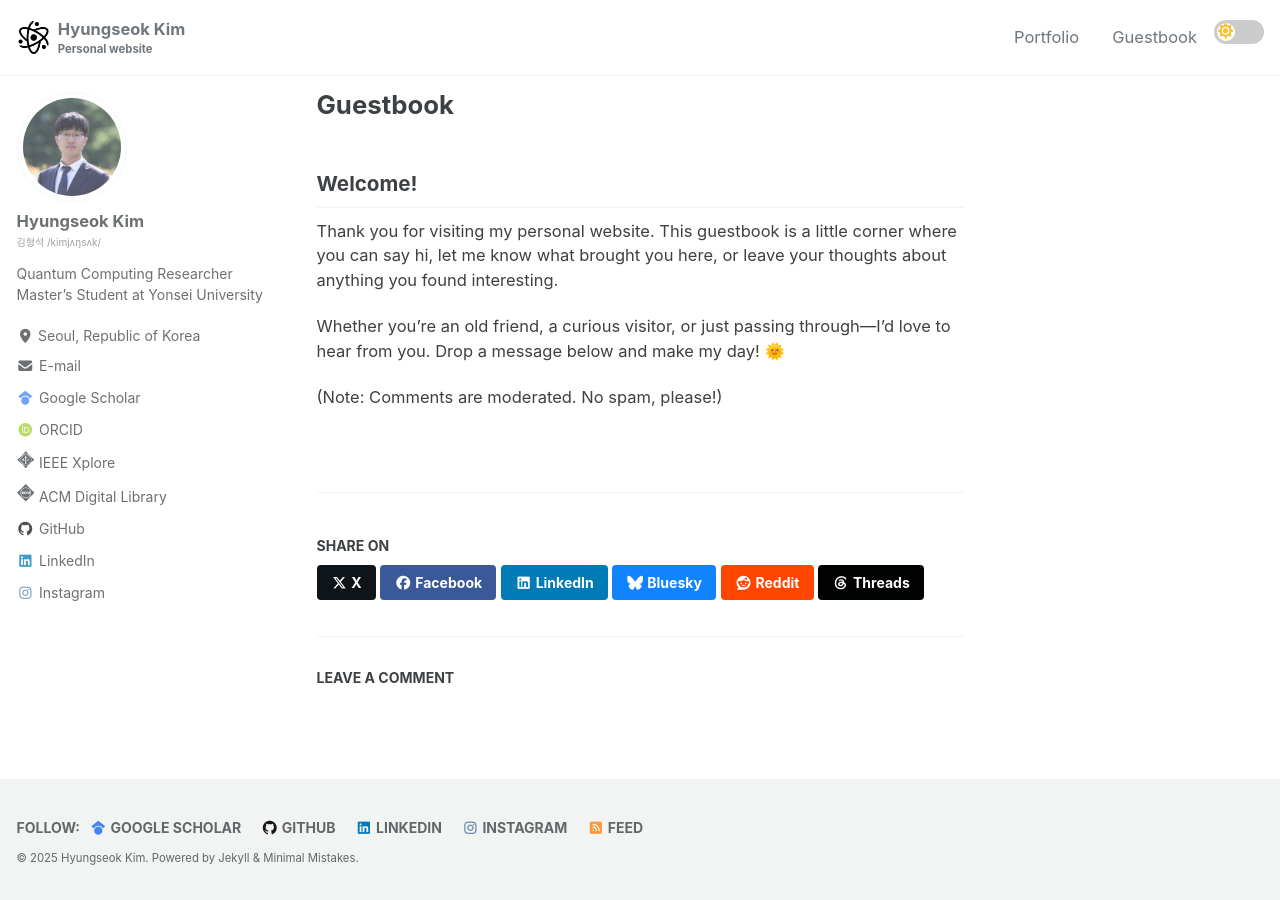
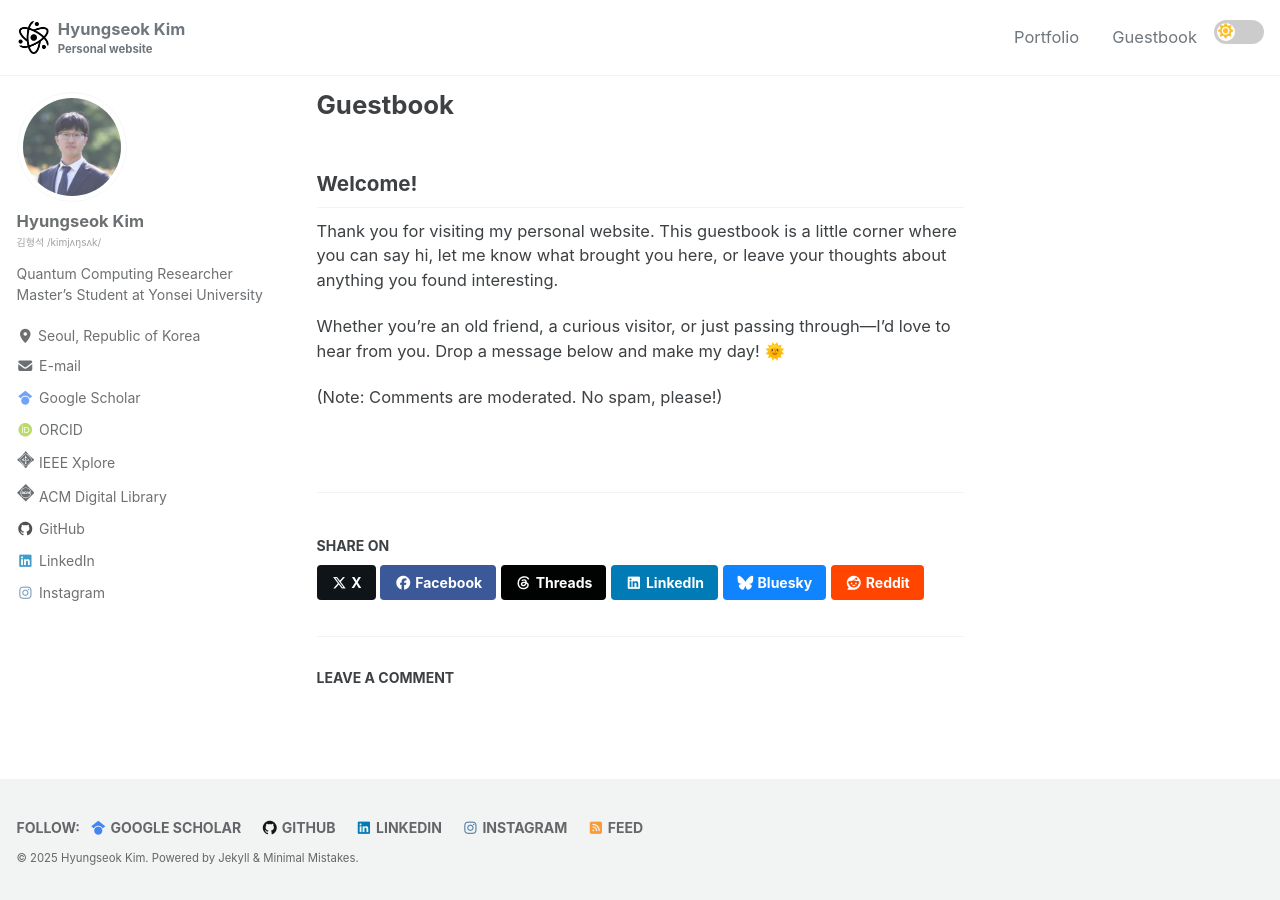
Before and after one commit to fluorite42/fluorite42.github.io, a Jekyll site: the page built from _pages/guestbook.md, in a window 1280 px wide. Built offline with Jekyll 4.4.1, drawn with Linux system fonts in a browser that asks for light colours; cached includes are drawn as plain includes; emoji names are drawn with the system emoji font; comment, search, counter and statistics services are not loaded.

Commit message:
MOD order

```diff
--- a/_includes/social-share.html
+++ b/_includes/social-share.html
@@ -7,6 +7,10 @@
 
   <a href="https://www.facebook.com/sharer/sharer.php?u={{ page.url | absolute_url | url_encode }}" class="btn btn--facebook" aria-label="Share on Facebook" onclick="window.open(this.href, 'window', 'left=20,top=20,width=500,height=500,toolbar=1,resizable=0'); return false;" title="{{ site.data.ui-text[site.locale].share_on_label | default: 'Share on' }} Facebook">
     <i class="fab fa-fw fa-facebook" aria-hidden="true"></i><span> Facebook</span>
+  </a>
+
+  <a href="https://www.threads.net/intent/post?url={{ page.url | absolute_url | url_encode }}&text={{ page.title | url_encode }}" class="btn btn--threads" onclick="window.open(this.href, 'window', 'left=20,top=20,width=500,height=500,toolbar=1,resizable=0'); return false;" title="{{ site.data.ui-text[site.locale].share_on_label | default: 'Share on' }} Threads">
+    <i class="fab fa-fw fa-threads" aria-hidden="true"></i><span> Threads</span>
   </a>
 
   <a href="https://www.linkedin.com/shareArticle?mini=true&url={{ page.url | absolute_url }}" class="btn btn--linkedin" aria-label="Share on LinkedIn" onclick="window.open(this.href, 'window', 'left=20,top=20,width=500,height=500,toolbar=1,resizable=0'); return false;" title="{{ site.data.ui-text[site.locale].share_on_label | default: 'Share on' }} LinkedIn">
@@ -20,8 +24,4 @@
   <a href="https://www.reddit.com/submit?url={{ page.url | absolute_url | url_encode }}&title={{ page.title }}" class="btn btn--reddit" onclick="window.open(this.href, 'window', 'left=20,top=20,width=500,height=500,toolbar=1,resizable=0'); return false;" title="{{ site.data.ui-text[site.locale].share_on_label | default: 'Share on' }} Reddit">
     <i class="fab fa-fw fa-reddit" aria-hidden="true"></i><span> Reddit</span>
   </a>
-
-  <a href="https://www.threads.net/intent/post?url={{ page.url | absolute_url | url_encode }}&text={{ page.title | url_encode }}" class="btn btn--threads" onclick="window.open(this.href, 'window', 'left=20,top=20,width=500,height=500,toolbar=1,resizable=0'); return false;" title="{{ site.data.ui-text[site.locale].share_on_label | default: 'Share on' }} Threads">
-    <i class="fab fa-fw fa-threads" aria-hidden="true"></i><span> Threads</span>
-  </a>
 </section>
```
